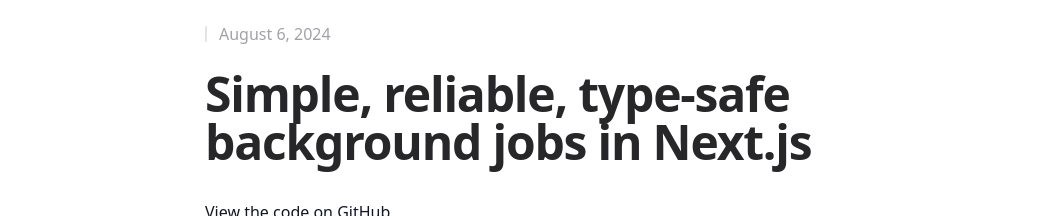
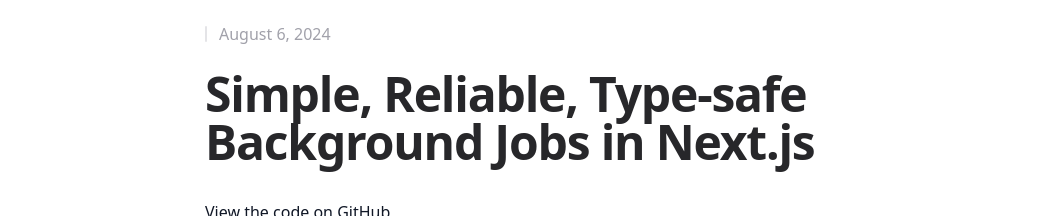
Before and after one commit to ryantbrown/ryantbrown.me, a Next.js app: page /articles/simple-typesafe-background-jobs-in-nextjs in a window 1280 px wide. Shown: the part 138-354 px from the top of the page, without its empty margins (99-1158 px from the left). Built offline with nearby package versions, Linux system fonts and the light colour scheme; no server answers; what @t3-oss/env-nextjs would draw is missing.

Commit message:
Article title

```diff
--- a/app/articles/simple-typesafe-background-jobs-in-nextjs/page.mdx
+++ b/app/articles/simple-typesafe-background-jobs-in-nextjs/page.mdx
@@ -4,7 +4,7 @@
 export const article = {
   author: "Ryan Brown",
   date: "2024-08-06",
-  title: "Simple, reliable, type-safe background jobs in Next.js",
+  title: "Simple, Reliable, Type-safe Background Jobs in Next.js",
   description:
     "Learn how to reliably run background tasks in your Next.js applications using Upstash Qstash and a little bit of TypeScript.",
 }
```
